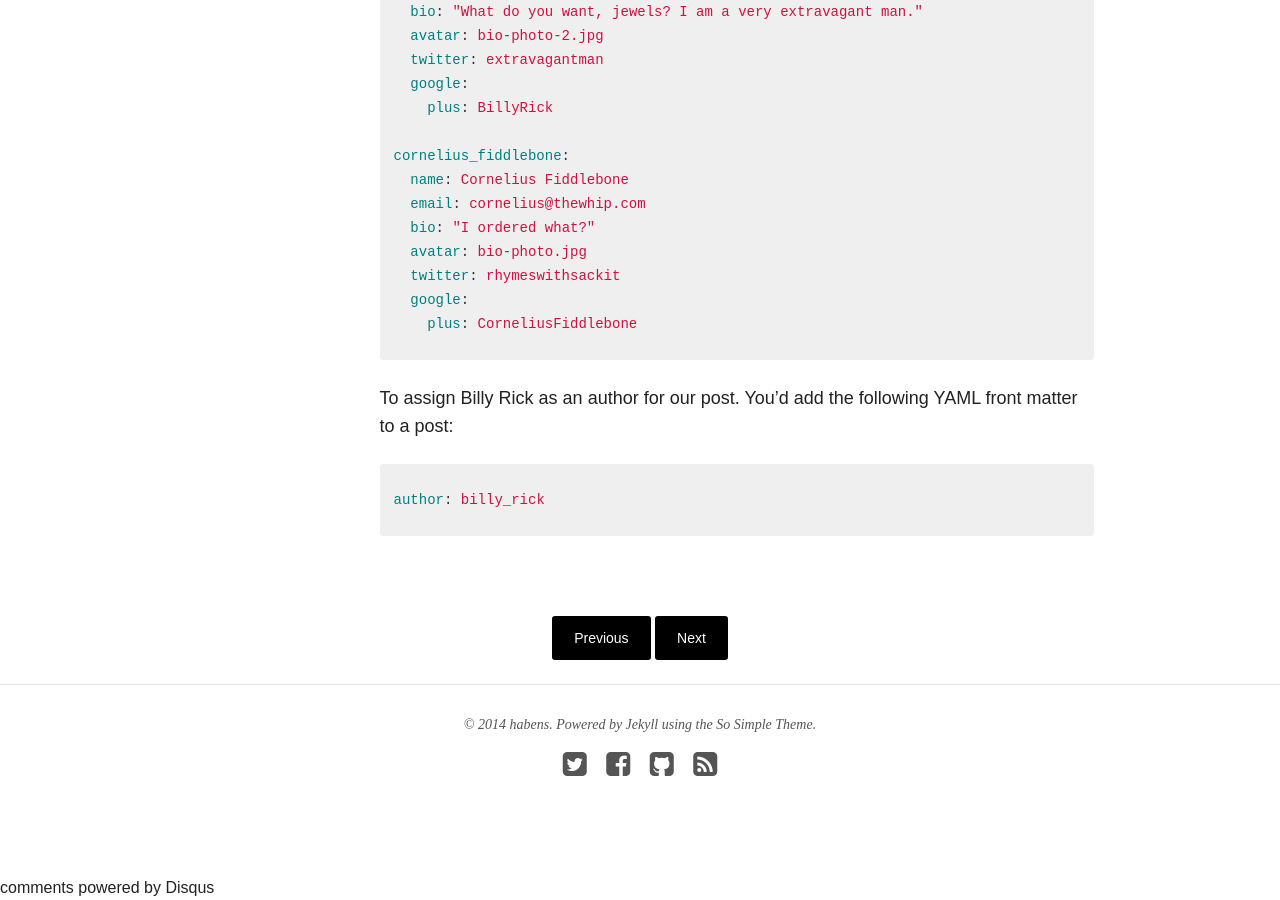
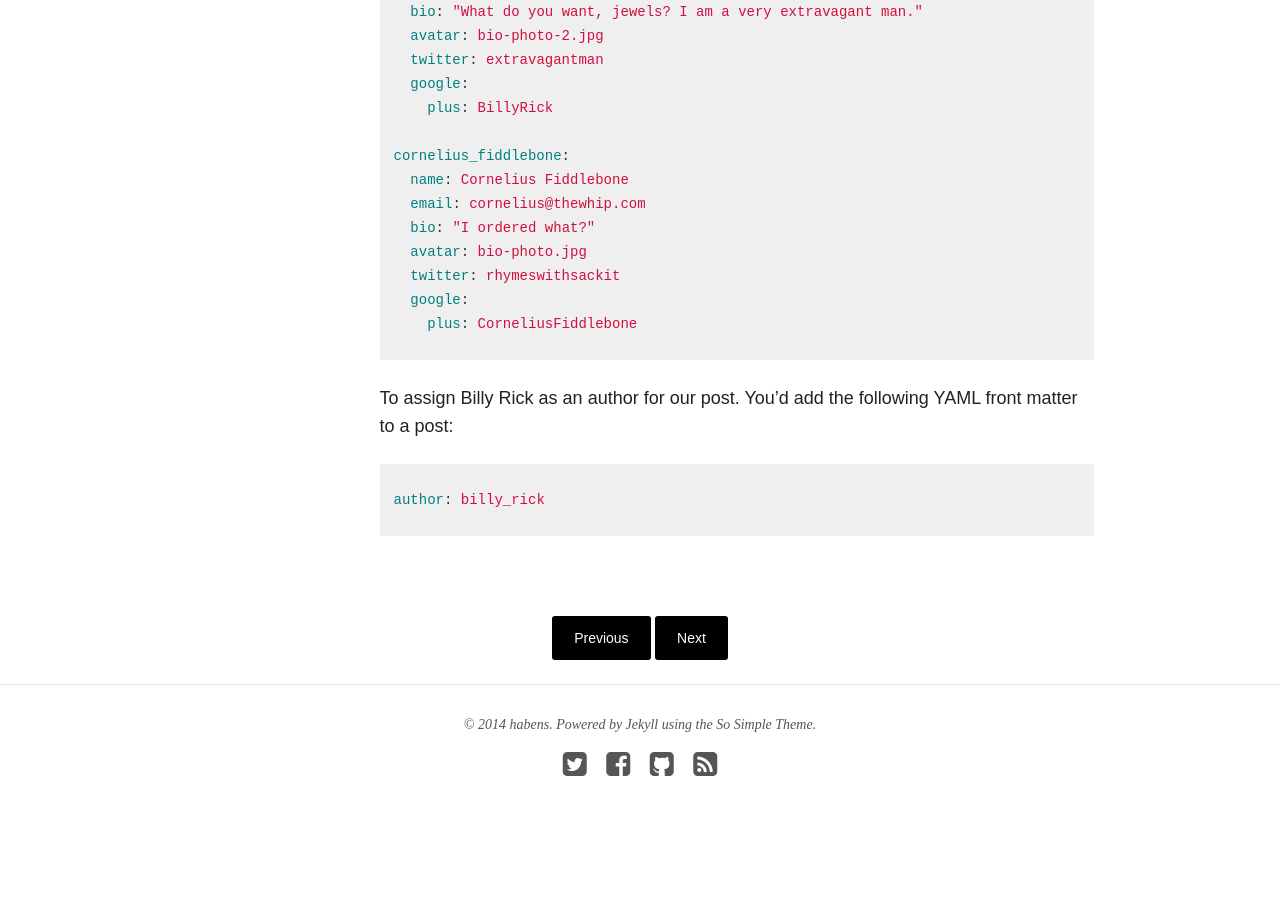
Before and after one commit to Habens/habens.github.io, a Jekyll site: the page built from _posts/articles/2014-06-19-author-override.md, in a window 1280 px wide and 900 px high, scrolled down 1329 px. Built offline with Jekyll 4.4.1, drawn with Linux system fonts in a browser that asks for light colours; nearby versions of some CDN libraries; comment, search, counter and statistics services are not loaded; after the commit the page ends 2205 px from its top, so only the background shows below that; some of the changed lines change nothing that is shown.

Commit message:
annotating disqus(func comments for twitter&facebook...) module, if you needed, remote the annotate

```diff
--- a/_includes/scripts.html
+++ b/_includes/scripts.html
@@ -59,6 +59,6 @@
 {% endif %}
 
 {% if page.comments %}
-  {% include disqus_comments.html %}
+<!-- {% include disqus_comments.html %} -->
   {% include duoshuo_comments.html %}
 {% endif %}
```
